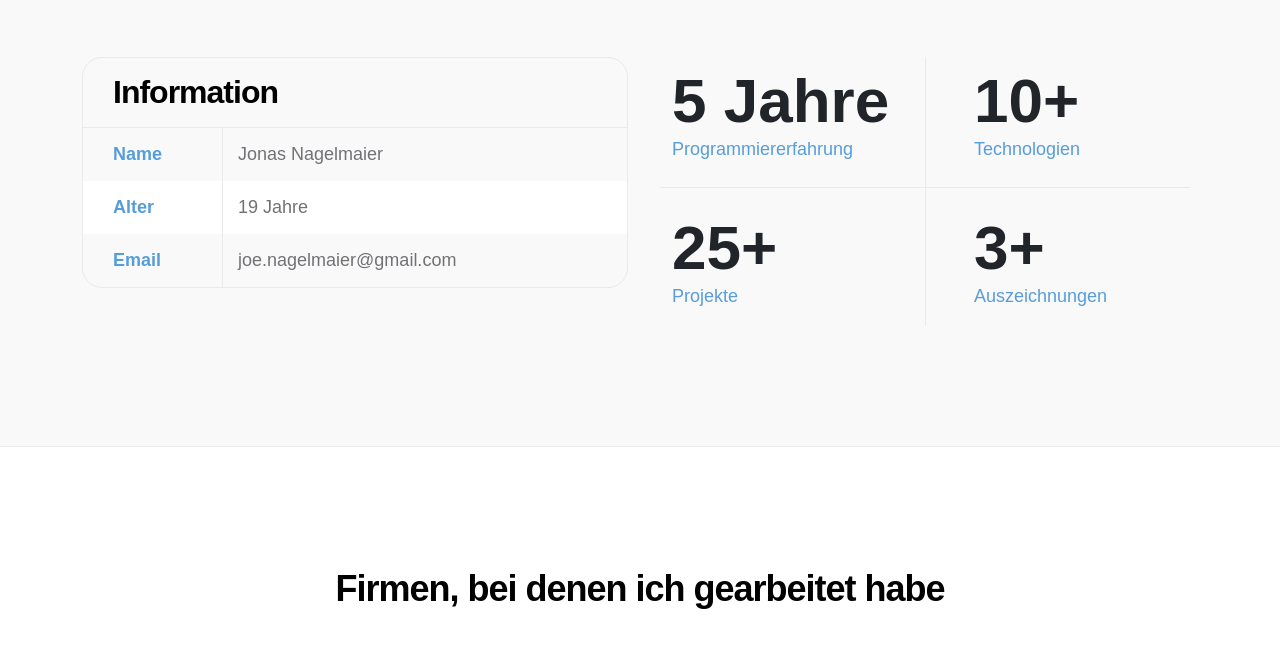
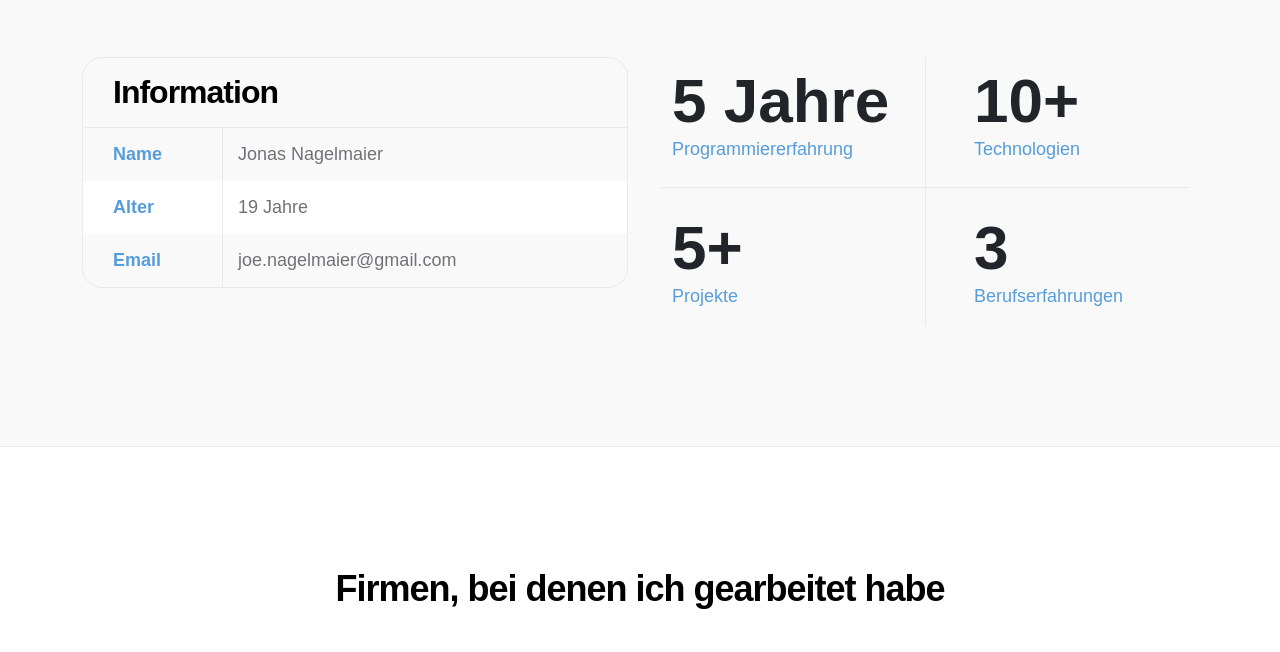
Before and after one commit to Nagelmaier-Jonas/Portfolio, a plain HTML site: page index.html in a window 1280 px wide. Shown: the part 1569-2221 px from the top of the page. Drawn offline with nearby package versions, Linux system fonts and the light colour scheme.

Commit message:
Update index.html

```diff
--- a/index.html
+++ b/index.html
@@ -208,15 +208,15 @@
               </div>
 
               <div class="col-lg-6 col-6 pt-4">
-                <strong class="featured-numbers">25+</strong>
+                <strong class="featured-numbers">5+</strong>
 
                 <p class="featured-text">Projekte</p>
               </div>
 
               <div class="col-lg-6 col-6 featured-border-start ps-5 pt-4">
-                <strong class="featured-numbers">3+</strong>
+                <strong class="featured-numbers">3</strong>
 
-                <p class="featured-text">Auszeichnungen</p>
+                <p class="featured-text">Berufserfahrungen</p>
               </div>
             </div>
           </div>
```
